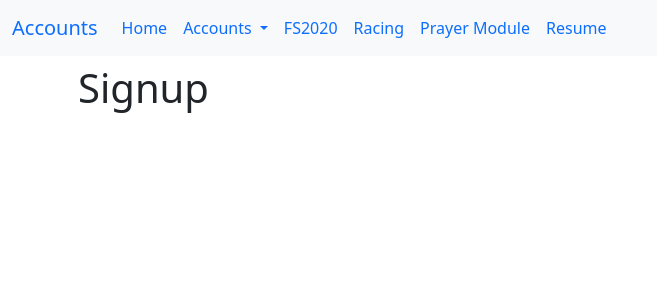
After one commit to bamaham93/FS2020, a Django app: page /core/signup/ in a window 1280 px wide. The commit adds this page. Shown: the top 300 px of the page, without its empty margins (0-657 px from the left). Run offline with Django 4.2, Linux system fonts and the light colour scheme.

Commit message:
Added signup, login, logout urls, html pages.

```diff
--- a/python_anywhere_website/core/urls.py
+++ b/python_anywhere_website/core/urls.py
@@ -1,5 +1,5 @@
 from django.urls import path
-
+from .views import SignUpView
 from . import views
 
 app_name = "core"
@@ -7,4 +7,7 @@ app_name = "core"
 urlpatterns = [
     path("", views.index, name="index"),
     path("index", views.index, name="index"),
+    path("signup/", SignUpView.as_view(), name="signup"),
+    path('login/', views.login, name='login'),
+    path('logout/', views.logout, name='logout'),
 ]
--- a/python_anywhere_website/core/views.py
+++ b/python_anywhere_website/core/views.py
@@ -1,4 +1,7 @@
-from django.shortcuts import render
+from django.shortcuts import render, redirect
+from django.contrib.auth.forms import UserCreationForm
+from django.urls import reverse_lazy
+from django.views import generic
 
 # Create your views here.
 def index(request):
@@ -7,3 +10,23 @@ def index(request):
     """
     context = {}
     return render(request, "core/index.html", context)
+
+
+class SignUpView(generic.CreateView):
+    form_class = UserCreationForm
+    success_url = reverse_lazy("login")
+    template_name = "core/signup.html"
+
+
+def login(request):
+    """
+    """
+    context = {}
+    return render(request, 'core/login.html', context)
+
+
+def logout(request):
+    """
+    """
+    context = {}
+    return redirect('core:index')
--- a/python_anywhere_website/python_anywhere_website/urls.py
+++ b/python_anywhere_website/python_anywhere_website/urls.py
@@ -27,4 +27,6 @@ urlpatterns = [
     path("racing/", include("douglas.urls", namespace="racing")),
     path("resume/", include("resume.urls", namespace="resume")),
     path("prayer/", include("prayer.urls", namespace="prayer")),
+    path("core/", include('core.urls', namespace="core")),
+    path('core/', include('django.contrib.auth.urls')),
 ]
--- a/python_anywhere_website/templates/base.html
+++ b/python_anywhere_website/templates/base.html
@@ -30,7 +30,6 @@
         {% block footer %}
         {% endblock %}
     </div>
-
     <script src="https://cdn.jsdelivr.net/npm/bootstrap@5.1.3/dist/js/bootstrap.bundle.min.js" integrity="sha384-ka7Sk0Gln4gmtz2MlQnikT1wXgYsOg+OMhuP+IlRH9sENBO0LRn5q+8nbTov4+1p" crossorigin="anonymous"></script>
     <script src="{% static 'js/script.js' %}"></script>
 </body>
--- /dev/null
+++ b/python_anywhere_website/templates/core/core_base.html
@@ -0,0 +1,50 @@
+{% extends 'base.html' %}
+
+{% block navbar %}
+    <nav class="navbar navbar-expand-lg bg-light">
+      <div class="container-fluid">
+        <a class="navbar-brand" href="{% url 'core:index' %}">Accounts</a>
+        <button class="navbar-toggler" type="button" data-bs-toggle="collapse" data-bs-target="#navbarSupportedContent" aria-controls="navbarSupportedContent" aria-expanded="false" aria-label="Toggle navigation">
+          <span class="navbar-toggler-icon"></span>
+        </button>
+        <div class="collapse navbar-collapse" id="navbarSupportedContent">
+          <ul class="navbar-nav me-auto mb-2 mb-lg-0">
+            <li class="nav-item">
+              <a class="nav-link active" aria-current="page" href="{% url 'core:index' %}">Home</a>
+            </li>
+            <li class="nav-item dropdown">
+              <a class="nav-link dropdown-toggle" href="{% url 'core:index' %}" role="button" data-bs-toggle="dropdown"
+                 aria-expanded="false">
+                Accounts
+              </a>
+              <ul class="dropdown-menu">
+                <li><a class="dropdown-item" href="{% url 'core:login' %}">Login</a></li>
+                <li><a class="dropdown-item" href="{% url 'core:logout' %}">Logout</a></li>
+                <li><hr class="dropdown-divider"></li>
+                <li><a class="dropdown-item" href="{% url 'core:signup' %}">Signup</a></li>
+              </ul>
+            </li>
+            <li class="nav-item">
+              <a class="nav-link" href="{% url 'fs2020:index' %}">FS2020</a>
+            </li>
+            <li class="nav-item">
+              <a class="nav-link" href="{% url 'racing:index' %}">Racing</a>
+            </li>
+            <li class="nav-item">
+              <a class="nav-link" href="{% url 'prayer:index' %}">Prayer Module</a>
+            </li>
+            <li class="nav-item">
+              <a href="{% url 'resume:index' %}" class="nav-link">Resume</a>
+            </li>
+          </ul>
+<!--          <form class="d-flex" role="search">-->
+<!--            <input class="form-control me-2" type="search" placeholder="Search" aria-label="Search">-->
+<!--            <button class="btn btn-outline-success" type="submit">Search</button>-->
+<!--          </form>-->
+        </div>
+      </div>
+    </nav>
+{% endblock %}
+
+{% block footer %}
+{% endblock %}
--- /dev/null
+++ b/python_anywhere_website/templates/core/signup.html
@@ -0,0 +1,7 @@
+{% extends 'core/core_base.html' %}
+
+{% block section1 %}
+  <div>
+    <h1>Signup</h1>
+  </div>
+{% endblock %}
```
Also changed, not shown: python_anywhere_website/templates/prayer/index.html (+0 -16 lines).
